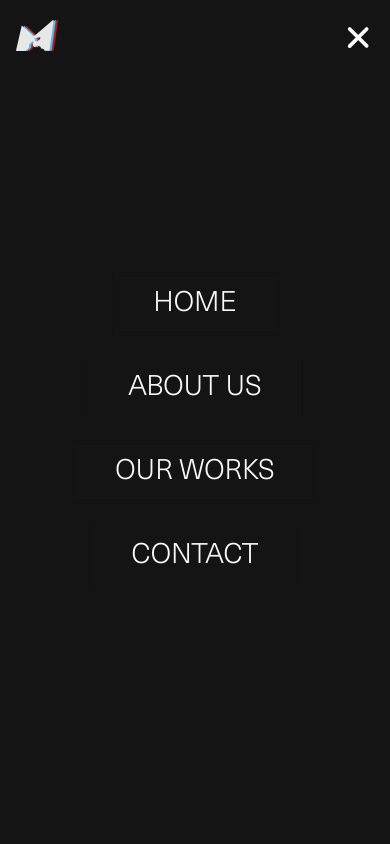
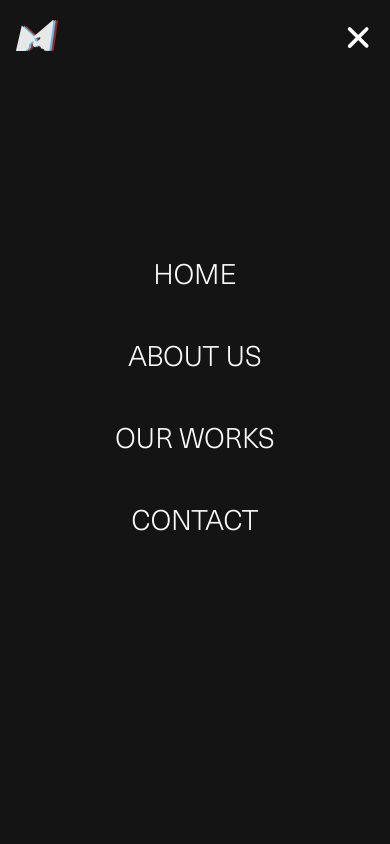
Before and after one commit to jeremyPWE/merokket, a Next.js app: page / in a window 390 px wide. Both pictures are taken after a click on the button 360 px from the left and 40 px from the top of the page. Shown: the top 844 px of the page. Built offline with nearby package versions, Linux system fonts and the light colour scheme.

Commit message:
adjust sidebar margin, remove border

```diff
--- a/components/Navigation/Navigation.js
+++ b/components/Navigation/Navigation.js
@@ -135,7 +135,7 @@ const Sidebar = ({ isOpen }) => {
             className="bg-[#141414] w-full"
           >
             <motion.div
-              className="flex flex-col items-center justify-center h-full"
+              className="flex flex-col items-center justify-center h-full mt-[-30px]"
               initial="closed"
               animate="open"
               exit="closed"
@@ -147,7 +147,7 @@ const Sidebar = ({ isOpen }) => {
                   href={to}
                   whileHover={{ scale: 1.1 }}
                   variants={itemVariants}
-                  className="text-[#f9fafb] text-[1.75rem] px-[40px] py-[10px] m-[10px] border border-black border-opacity-10"
+                  className="text-[#f9fafb] text-[1.75rem] px-[40px] py-[10px] m-[10px]"
                 >
                   {name}
                 </motion.a>
```
